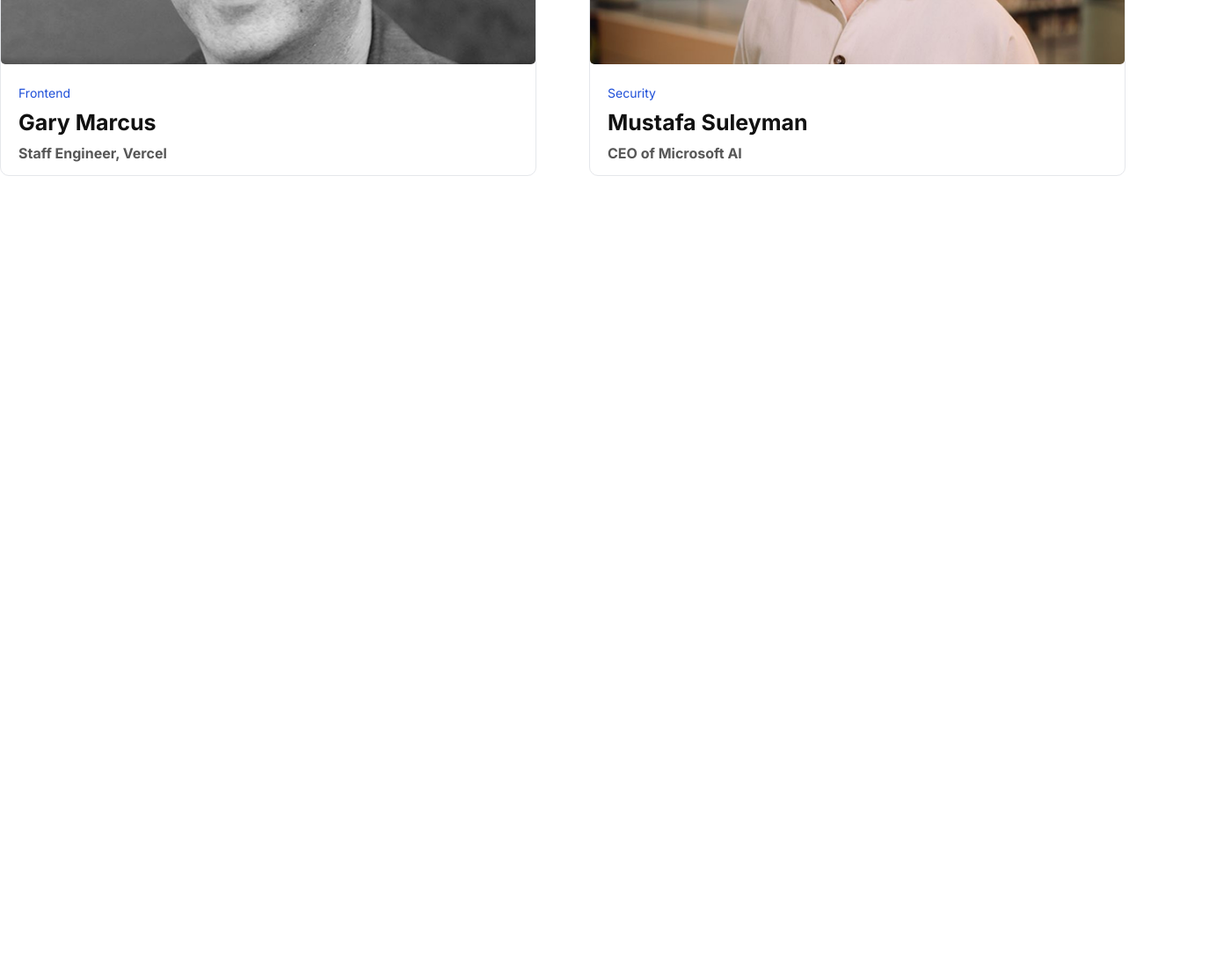
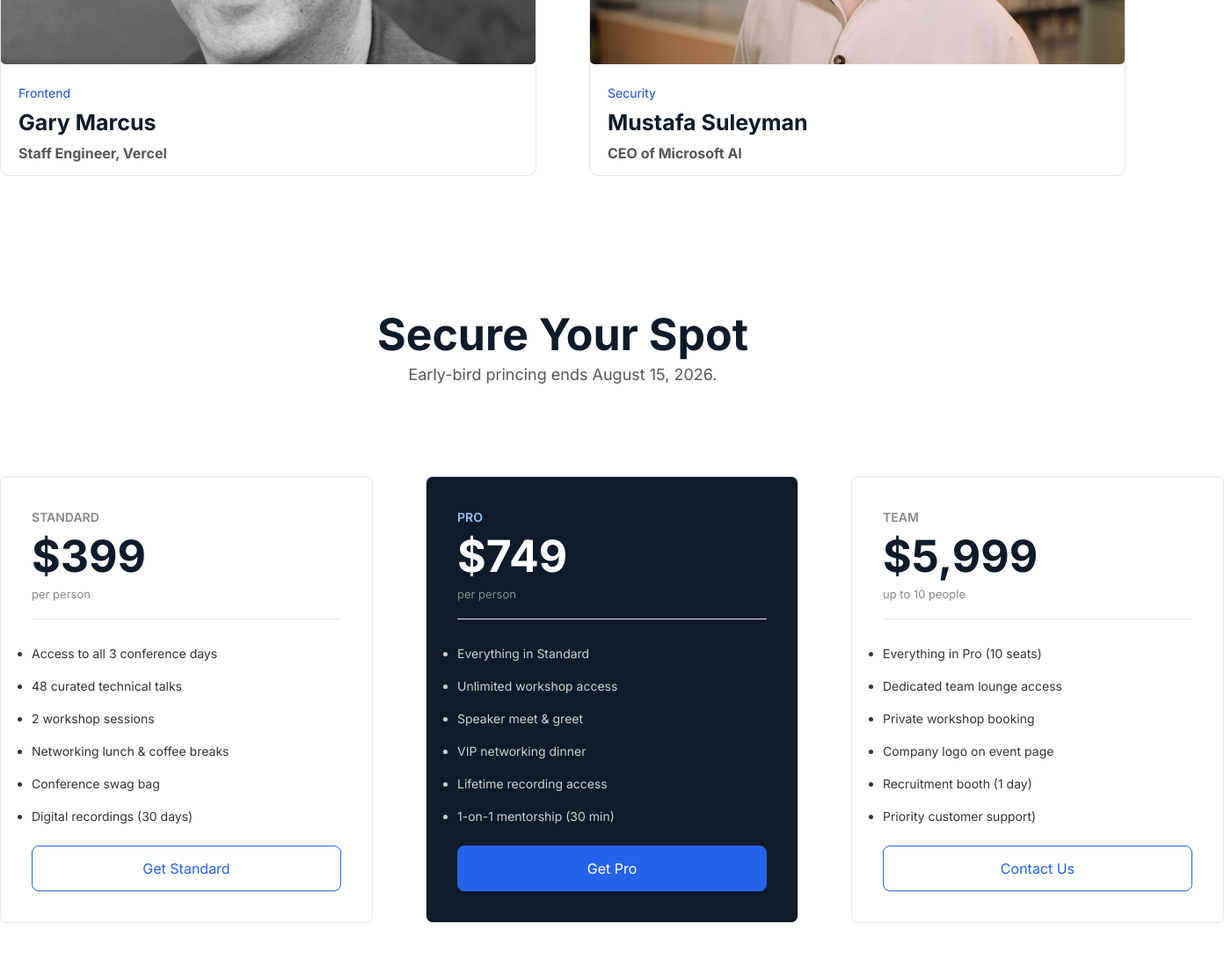
Before and after one commit to rumamarjana/b14-assignment1, a plain HTML site: page index.html in a window 1280 px wide. Shown: the part 1873-2972 px from the top of the page at 88% size, 1392 px wide, since content can reach past the window. Before the commit the page ends 2173 px from the top, so only its background shows below. Drawn offline with nearby package versions, Linux system fonts and the light colour scheme.

Commit message:
princing section add

```diff
--- a/index.html
+++ b/index.html
@@ -63,13 +63,13 @@
                             <img src="./assets/andrej.png" alt="andrej">
                             <span>AI / ML</span>
                             <h3>Andrej Karpathy</h3>
-                            <h6 >Pretraining team, Anthropic</h6>
+                            <h6>Pretraining team, Anthropic</h6>
                         </div>
                         <div class="speaker-box">
                             <img src="./assets/gary.png" alt="andrej">
                             <span>Frontend</span>
                             <h3>Gary Marcus</h3>
-                            <h6 >Staff Engineer, Vercel</h6>
+                            <h6>Staff Engineer, Vercel</h6>
                         </div>
                     </div>
                     <div class="speaker-right">
@@ -77,20 +77,95 @@
                             <img src="./assets/demis.png" alt="andrej">
                             <span>Cloud & DevOps</span>
                             <h3>Demis Hassabis</h3>
-                            <h6 >Co-Founder and CEO, Google DeepMind</h6>
+                            <h6>Co-Founder and CEO, Google DeepMind</h6>
                         </div>
                         <div class="speaker-box">
                             <img src="./assets/mustafa.png" alt="andrej">
                             <span>Security</span>
                             <h3>Mustafa Suleyman</h3>
-                            <h6 >CEO of Microsoft AI</h6>
+                            <h6>CEO of Microsoft AI</h6>
                         </div>
                     </div>
                 </div>
             </div>
         </section>
         <!-- Meet the Speakers end -->
+        <!-- princing section start  -->
+        <section class="princing">
+            <div class="container">
+                <div class="section-heading">
+                    <h2>Secure Your Spot</h2>
+                    <p>Early-bird princing ends August 15, 2026.</p>
+                </div>
+                <div class="princing-main">
+                    <div class="princing-card">
+                        <div class="princing-text">
+                            <span>Standard</span>
+                            <h2>$399</h2>
+                            <p>per person</p>
+                        </div>
+                        <div class="princing-list">
+                            <ul>
+                                <li>Access to all 3 conference days</li>
+                                <li>48 curated technical talks</li>
+                                <li>2 workshop sessions</li>
+                                <li>Networking lunch & coffee breaks</li>
+                                <li>Conference swag bag</li>
+                                <li>Digital recordings (30 days)</li>
+                            </ul>
+                        </div>
+                        <div class="princing-btn">
+                            <a href="">Get Standard</a>
+                        </div>
+                    </div>
+                    <div class="princing-card-1">
+                        <div class="princing-text">
+                            <span class="pri-1">Pro</span>
+                            <h2 class="pri-2">$749</h2>
+                            <p class="pri-3">per person</p>
+                        </div>
+                        <div class="princing-list">
+                            <ul class="pri-4">
+                                <li>Everything in Standard</li>
+                                <li>Unlimited workshop access</li>
+                                <li>Speaker meet & greet</li>
+                                <li>VIP networking dinner</li>
+                                <li>Lifetime recording access</li>
+                                <li>1-on-1 mentorship (30 min)</li>
+                            </ul>
+                        </div>
+                        <div class="princing-btn">
+                            <a href="" class="pri-5">Get Pro</a>
+                        </div>
+                    </div>
+                    <div class="princing-card-2">
+                        <div class="princing-text">
+                            <span>Team</span>
+                            <h2>$5,999</h2>
+                            <p>up to 10 people</p>
+                        </div>
+                        <div class="princing-list">
+                            <ul>
+                                <li>Everything in Pro (10 seats)</li>
+                                <li>Dedicated team lounge access</li>
+                                <li>Private workshop booking</li>
+                                <li>Company logo on event page</li>
+                                <li>Recruitment booth (1 day)</li>
+                                <li>Priority customer support)</li>
+                            </ul>
+                        </div>
+                        <div class="princing-btn">
+                            <a href="">Contact Us</a>
+                        </div>
+                    </div>
+                </div>
+            </div>
+        </section>
+        <!-- princing section start  -->
     </main>
+    <footer>
+
+    </footer>
 </body>
 
 </html>
--- a/style.css
+++ b/style.css
@@ -26,6 +26,22 @@
     max-width: 1400px;
     margin: 0 auto;
 }
+/* section heading  */
+.section-heading{
+    text-align: center;
+    padding: 50px 0;
+}
+.section-heading h2{
+    font-size: 50px;
+    color: #0d1b2a;
+}
+.section-heading p{
+    color: #575757;
+    font-size: 18px;
+    padding: 5px 0;
+}
+
+
 /* nav section  */
 .navbar{
     display: flex;
@@ -54,7 +70,7 @@
     color: #575757;
     font-size: 20px;
 }
-.menu ul{}
+
 
 /* hero  */
 .hero{
@@ -135,7 +151,7 @@
     flex: 1;
 }
 .speaker-box h3{
-    color: #111111;
+    color: #0d1b2a;
     font-size: 25px;
     padding: 10px 0;
     padding-left: 20px;
@@ -152,3 +168,104 @@
    color: #575757;
    padding-left: 20px;
 }
+
+/* princing  */
+.princing-main{
+    padding: 50px 0;
+    display: flex;
+    justify-content: space-between;
+    align-items: center;
+    gap: 60px;
+
+}
+.princing-card,
+.princing-card-1,
+.princing-card-2{
+    flex: 1;
+    padding: 35px;
+    border: 1px solid #e5e7eb;
+    border-radius: 8px;
+}
+
+.princing-card-1{
+    background-color: #0d1b2a;
+}
+
+
+.princing-text{
+    padding-bottom: 20px;
+}
+
+.princing-text span{
+    font-size: 14px;
+    display: inline-block;
+    color: #888;
+    text-transform: uppercase;
+    font-weight: 600;
+}
+
+.princing-text h2{
+    color: #0d1b2a;
+    font-size: 50px;
+    list-style: 1;
+    font-weight: 700;
+    padding: 5px 0;
+}
+
+.princing-text p{
+   color: #888;
+   font-size: 13px;
+   font-weight: 400;
+}
+
+.princing-list{
+    border-top: 1px solid  #e5e7eb;
+     padding-top: 20px;
+}
+.princing-list ul{
+  color: #1d4ed8;
+}
+.princing-list ul li{
+     color: #333;
+     font-size: 14px;
+     padding: 10px 0;
+}
+
+.princing-btn a{
+    border: 1px solid #2563eb;
+    border-radius: 8px;
+    width: 320px;
+    display: inline-block;
+    text-align: center;
+    color: #2563eb;
+    text-decoration: none;
+    padding: 15px;
+    margin-top: 15px;
+}
+
+.princing-btn a:hover{
+   color: #e5e7eb;
+   background-color: #1d4ed8;
+   transition:0.3s;
+}
+.pri-1{
+   color: #93c5fd !important;
+}
+.pri-2{
+    color: white !important;
+}
+.pri-3 {
+  color: rgba(255, 255, 255, 0.5) !important;
+}
+.pri-4 li{
+  color: rgba(255, 255, 255, 0.8) !important;
+}
+.pri-5{
+    background-color: #2563eb !important;
+    color: white !important;
+}
+.pri-5:hover{
+    border-color: white !important;
+    background-color: white !important;
+    color: #2563eb !important;
+}
```
